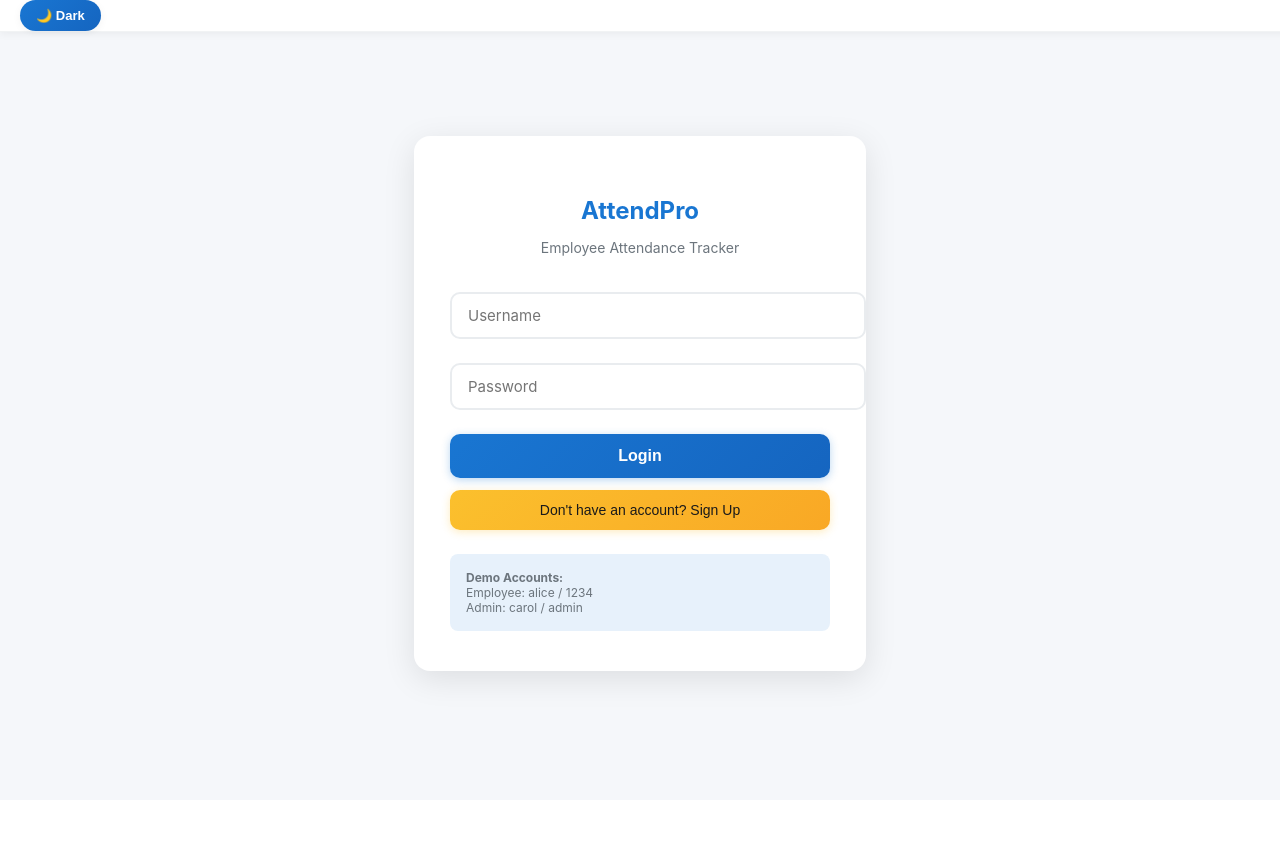
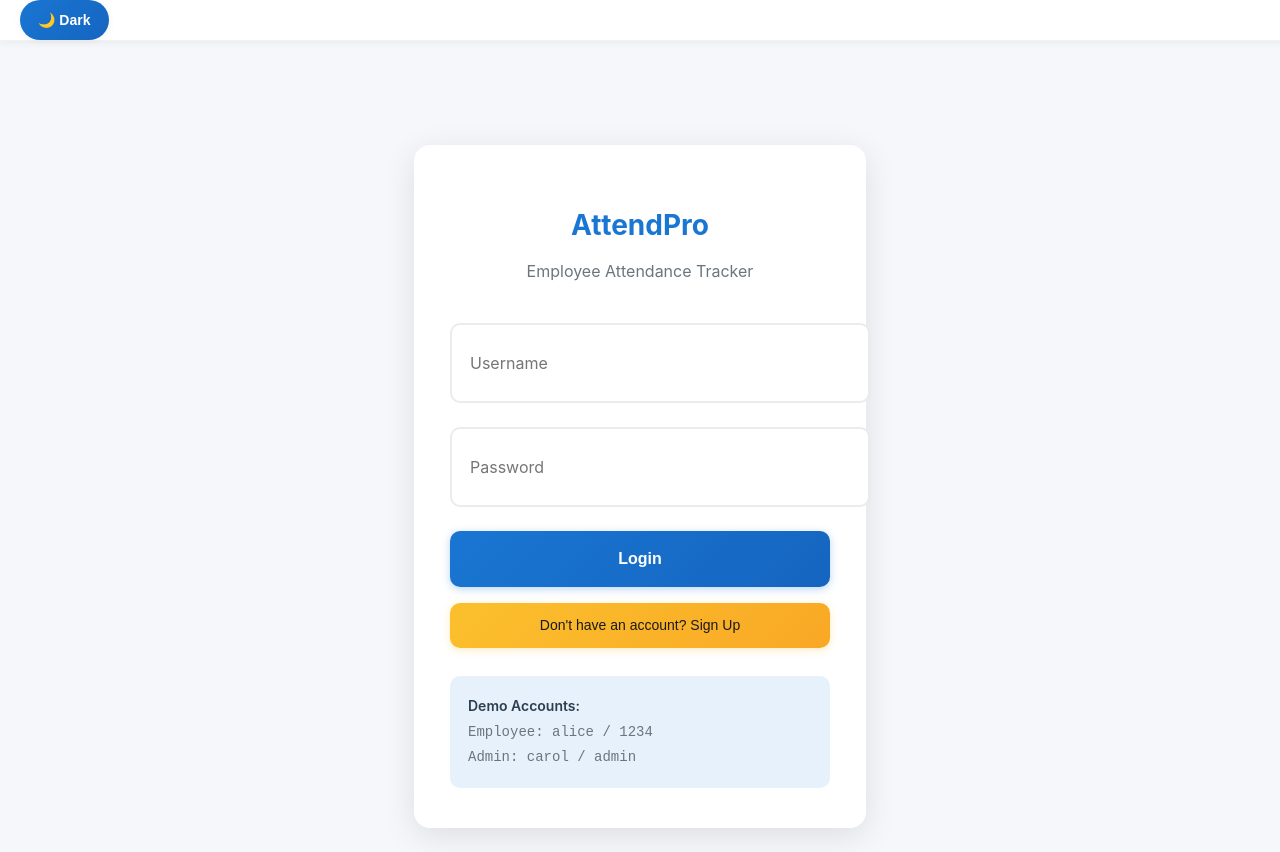
Before and after one commit to DarssiniRamesh/attendpro-dashboard-108619-108632, a React (Create React App) app in the folder frontend_dashboard/: page / in a window 1280 px wide. Before the commit the page ends 800 px from the top, so only its background shows below. Built offline with nearby package versions, Linux system fonts and the light colour scheme; the HTML template or start-up script is replaced by a standard one.

Commit message:
CheckPoint - cg6269c98a

```diff
--- a/frontend_dashboard/src/App.css
+++ b/frontend_dashboard/src/App.css
@@ -1,4 +1,4 @@
-/* CSS Variables for Theme Management */
+ /* CSS Variables for Theme Management */
 :root {
   /* Light theme colors */
   --bg-primary: #f5f7fa;
@@ -16,6 +16,30 @@
   --warning-color: #ffc107;
   --error-color: #dc3545;
   --info-color: #17a2b8;
+
+  /* Typography Scale - Accessible font sizes */
+  --font-size-xs: 12px;
+  --font-size-sm: 14px;
+  --font-size-base: 16px;
+  --font-size-lg: 18px;
+  --font-size-xl: 20px;
+  --font-size-2xl: 24px;
+  --font-size-3xl: 28px;
+  --font-size-4xl: 32px;
+  --font-size-5xl: 36px;
+
+  /* Line Heights */
+  --line-height-tight: 1.25;
+  --line-height-normal: 1.5;
+  --line-height-relaxed: 1.75;
+
+  /* Font Weights */
+  --font-weight-light: 300;
+  --font-weight-normal: 400;
+  --font-weight-medium: 500;
+  --font-weight-semibold: 600;
+  --font-weight-bold: 700;
+  --font-weight-extrabold: 800;
 }
 
 [data-theme="dark"] {
@@ -85,15 +109,16 @@
   color: white;
   border: none;
   border-radius: 25px;
-  padding: 8px 16px;
-  font-size: 13px;
-  font-weight: 600;
+  padding: 10px 18px;
+  font-size: var(--font-size-sm);
+  font-weight: var(--font-weight-semibold);
   cursor: pointer;
   transition: all 0.3s ease;
   box-shadow: 0 2px 8px var(--shadow-light);
   display: flex;
   align-items: center;
-  gap: 6px;
+  gap: 8px;
+  min-height: 40px;
 }
 
 .theme-toggle:hover {
@@ -189,16 +214,20 @@
 .data-table th {
   background: var(--bg-tertiary);
   color: var(--text-primary);
-  font-weight: 600;
-  padding: 16px;
+  font-weight: var(--font-weight-semibold);
+  font-size: var(--font-size-base);
+  padding: 18px;
   text-align: left;
   border-bottom: 2px solid var(--border-color);
+  line-height: var(--line-height-normal);
 }
 
 .data-table td {
-  padding: 14px 16px;
+  padding: 16px 18px;
   border-bottom: 1px solid var(--border-light);
   color: var(--text-primary);
+  font-size: var(--font-size-base);
+  line-height: var(--line-height-normal);
 }
 
 .data-table tr:hover {
@@ -290,31 +319,32 @@
   }
 
   .theme-toggle {
-    padding: 6px 12px;
-    font-size: 12px;
+    padding: 8px 14px;
+    font-size: var(--font-size-sm);
+    min-height: 36px;
   }
 
   .dashboard-card {
-    padding: 16px;
-    min-height: 150px;
+    padding: 20px;
+    min-height: 160px;
   }
 
   .dashboard-grid {
     grid-template-columns: 1fr;
-    gap: 16px;
+    gap: 18px;
   }
 
   .dashboard-grid-2,
   .dashboard-grid-3,
   .dashboard-grid-4 {
     grid-template-columns: 1fr;
-    gap: 14px;
+    gap: 16px;
   }
 
   .data-table th,
   .data-table td {
-    padding: 10px 6px;
-    font-size: 13px;
+    padding: 12px 8px;
+    font-size: var(--font-size-sm);
   }
 
   .data-table {
@@ -369,22 +399,23 @@
 
 @media (max-width: 480px) {
   .app-main-content main {
-    padding: 16px;
+    padding: 18px;
   }
 
   .dashboard-card {
-    padding: 14px;
-    min-height: 120px;
+    padding: 16px;
+    min-height: 140px;
   }
 
   .App-header {
-    padding: 0 16px;
-    min-height: 50px;
+    padding: 0 18px;
+    min-height: 56px;
   }
 
   .theme-toggle {
-    padding: 4px 8px;
-    font-size: 11px;
+    padding: 6px 12px;
+    font-size: var(--font-size-xs);
+    min-height: 32px;
   }
 }
 
@@ -503,17 +534,26 @@
 .text-secondary { color: var(--text-secondary); }
 .text-accent { color: var(--text-accent); }
 
-.font-normal { font-weight: 400; }
-.font-medium { font-weight: 500; }
-.font-semibold { font-weight: 600; }
-.font-bold { font-weight: 700; }
+.font-light { font-weight: var(--font-weight-light); }
+.font-normal { font-weight: var(--font-weight-normal); }
+.font-medium { font-weight: var(--font-weight-medium); }
+.font-semibold { font-weight: var(--font-weight-semibold); }
+.font-bold { font-weight: var(--font-weight-bold); }
+.font-extrabold { font-weight: var(--font-weight-extrabold); }
 
-.text-sm { font-size: 14px; }
-.text-base { font-size: 16px; }
-.text-lg { font-size: 18px; }
-.text-xl { font-size: 20px; }
-.text-2xl { font-size: 24px; }
-.text-3xl { font-size: 30px; }
+.leading-tight { line-height: var(--line-height-tight); }
+.leading-normal { line-height: var(--line-height-normal); }
+.leading-relaxed { line-height: var(--line-height-relaxed); }
+
+.text-xs { font-size: var(--font-size-xs); }
+.text-sm { font-size: var(--font-size-sm); }
+.text-base { font-size: var(--font-size-base); }
+.text-lg { font-size: var(--font-size-lg); }
+.text-xl { font-size: var(--font-size-xl); }
+.text-2xl { font-size: var(--font-size-2xl); }
+.text-3xl { font-size: var(--font-size-3xl); }
+.text-4xl { font-size: var(--font-size-4xl); }
+.text-5xl { font-size: var(--font-size-5xl); }
 
 .overflow-hidden { overflow: hidden; }
 .overflow-x-auto { overflow-x: auto; }
--- a/frontend_dashboard/src/components/Sidebar.js
+++ b/frontend_dashboard/src/components/Sidebar.js
@@ -9,14 +9,18 @@ function SidebarButton({ label, onClick, active, style }) {
         background: active ? "#1976d2" : "transparent",
         color: active ? "#fff" : "var(--text-primary)",
         border: "none",
-        padding: "10px 24px",
-        borderRadius: 6,
+        padding: "12px 24px",
+        borderRadius: 8,
         textAlign: "left",
-        fontWeight: 500,
-        fontSize: 16,
-        transition: "background 0.1s",
-        margin: "3px 12px",
+        fontWeight: "var(--font-weight-medium)",
+        fontSize: "var(--font-size-base)",
+        lineHeight: "var(--line-height-normal)",
+        transition: "all 0.2s ease",
+        margin: "4px 12px",
         cursor: "pointer",
+        minHeight: "44px",
+        display: "flex",
+        alignItems: "center",
         ...style,
       }}
     >
@@ -66,10 +70,11 @@ function Sidebar({ user, setView, handleLogout, view }) {
     >
       <h2 style={{
         color: "#1976d2", // primary
-        margin: "0 0 25px 22px",
-        fontWeight: 700,
-        fontSize: 20,
-        letterSpacing: 2,
+        margin: "0 0 28px 24px",
+        fontWeight: "var(--font-weight-bold)",
+        fontSize: "var(--font-size-xl)",
+        letterSpacing: "0.5px",
+        lineHeight: "var(--line-height-tight)",
       }}>AttendPro</h2>
       <div style={{ flex: 1 }}>
         {navs.map(({ label, view: v }) => (
@@ -87,8 +92,16 @@ function Sidebar({ user, setView, handleLogout, view }) {
         active={false}
         style={{ marginBottom: 28, color: "#d32f2f" }}
       />
-      <div style={{ fontSize: 13, color: "var(--text-secondary)", margin: "12px" }}>
-        <strong>{user.name}</strong><br />({user.role})
+      <div style={{
+        fontSize: "var(--font-size-sm)",
+        color: "var(--text-secondary)",
+        margin: "16px 20px",
+        lineHeight: "var(--line-height-normal)"
+      }}>
+        <strong style={{ fontWeight: "var(--font-weight-semibold)" }}>
+          {user.name}
+        </strong><br />
+        <span style={{ fontSize: "var(--font-size-xs)" }}>({user.role})</span>
       </div>
     </nav>
   );
--- a/frontend_dashboard/src/pages/Login.js
+++ b/frontend_dashboard/src/pages/Login.js
@@ -36,9 +36,11 @@ function Login({ handleLogin, setView }) {
       <h2
         style={{
           color: "#1976d2",
-          fontWeight: 700,
-          marginBottom: 8,
+          fontWeight: "var(--font-weight-bold)",
+          fontSize: "var(--font-size-3xl)",
+          marginBottom: 12,
           textAlign: "center",
+          lineHeight: "var(--line-height-tight)",
         }}
       >
         AttendPro
@@ -46,9 +48,10 @@ function Login({ handleLogin, setView }) {
       <p
         style={{
           color: "var(--text-secondary)",
-          marginBottom: 32,
+          marginBottom: 36,
           textAlign: "center",
-          fontSize: 14,
+          fontSize: "var(--font-size-base)",
+          lineHeight: "var(--line-height-normal)",
         }}
       >
         Employee Attendance Tracker
@@ -96,9 +99,10 @@ function Login({ handleLogin, setView }) {
           style={{
             ...mainBtnStyle,
             width: '100%',
-            marginBottom: 12,
-            padding: '12px 20px',
-            fontSize: 16,
+            marginBottom: 16,
+            padding: '16px 20px',
+            fontSize: "var(--font-size-base)",
+            fontWeight: "var(--font-weight-semibold)",
           }}
           type="submit"
         >
@@ -120,16 +124,21 @@ function Login({ handleLogin, setView }) {
       </form>
 
       <div style={{
-        marginTop: 24,
-        padding: '16px',
+        marginTop: 28,
+        padding: '18px',
         background: 'rgba(25, 118, 210, 0.1)',
-        borderRadius: 8,
-        fontSize: 12,
+        borderRadius: 10,
+        fontSize: "var(--font-size-sm)",
         color: 'var(--text-secondary)',
+        lineHeight: "var(--line-height-relaxed)",
       }}>
-        <strong>Demo Accounts:</strong><br />
-        Employee: alice / 1234<br />
-        Admin: carol / admin
+        <strong style={{ fontWeight: "var(--font-weight-semibold)", color: "var(--text-primary)" }}>
+          Demo Accounts:
+        </strong><br />
+        <span style={{ fontFamily: "monospace", fontSize: "var(--font-size-sm)" }}>
+          Employee: alice / 1234<br />
+          Admin: carol / admin
+        </span>
       </div>
     </div>
   );
--- a/frontend_dashboard/src/styles/constants.js
+++ b/frontend_dashboard/src/styles/constants.js
@@ -17,14 +17,16 @@ export const inputStyle = {
   width: "100%",
   borderRadius: 10,
   border: "2px solid var(--border-color)",
-  padding: "12px 16px",
-  fontSize: 15,
+  padding: "14px 18px",
+  fontSize: "var(--font-size-base)",
+  lineHeight: "var(--line-height-normal)",
   marginTop: "4px",
   background: "var(--bg-secondary)",
   color: "var(--text-primary)",
   transition: "all 0.3s ease",
   outline: "none",
   fontFamily: "inherit",
+  minHeight: "48px",
 };
 
 export const mainBtnStyle = {
@@ -32,16 +34,17 @@ export const mainBtnStyle = {
   color: "#fff",
   border: "none",
   borderRadius: 10,
-  padding: "12px 24px",
-  fontWeight: 600,
-  fontSize: 15,
+  padding: "14px 28px",
+  fontWeight: "var(--font-weight-semibold)",
+  fontSize: "var(--font-size-base)",
+  lineHeight: "var(--line-height-normal)",
   cursor: "pointer",
   marginRight: 8,
   transition: "all 0.3s ease",
   boxShadow: "0 2px 8px rgba(25, 118, 210, 0.3)",
   position: "relative",
   overflow: "hidden",
-  minHeight: "44px",
+  minHeight: "48px",
   display: "flex",
   alignItems: "center",
   justifyContent: "center",
@@ -53,15 +56,16 @@ export const secBtnStyle = {
   color: "#1a1a1a",
   border: "none",
   borderRadius: 10,
-  padding: "10px 20px",
-  fontWeight: 500,
-  fontSize: 14,
+  padding: "12px 24px",
+  fontWeight: "var(--font-weight-medium)",
+  fontSize: "var(--font-size-sm)",
+  lineHeight: "var(--line-height-normal)",
   cursor: "pointer",
   marginRight: 8,
   marginTop: 8,
   transition: "all 0.3s ease",
   boxShadow: "0 2px 8px rgba(251, 192, 45, 0.3)",
-  minHeight: "40px",
+  minHeight: "44px",
   display: "flex",
   alignItems: "center",
   justifyContent: "center",
@@ -73,14 +77,19 @@ export const dangerBtnStyle = {
   color: "#fff",
   border: "none",
   borderRadius: 10,
-  padding: "10px 20px",
-  fontWeight: 500,
-  fontSize: 14,
+  padding: "12px 24px",
+  fontWeight: "var(--font-weight-medium)",
+  fontSize: "var(--font-size-sm)",
+  lineHeight: "var(--line-height-normal)",
   cursor: "pointer",
   marginRight: 8,
   marginTop: 8,
   transition: "all 0.3s ease",
   boxShadow: "0 2px 8px rgba(211, 47, 47, 0.3)",
+  minHeight: "44px",
+  display: "flex",
+  alignItems: "center",
+  justifyContent: "center",
 };
 
 export const successBtnStyle = {
@@ -88,14 +97,19 @@ export const successBtnStyle = {
   color: "#fff",
   border: "none",
   borderRadius: 10,
-  padding: "10px 20px",
-  fontWeight: 500,
-  fontSize: 14,
+  padding: "12px 24px",
+  fontWeight: "var(--font-weight-medium)",
+  fontSize: "var(--font-size-sm)",
+  lineHeight: "var(--line-height-normal)",
   cursor: "pointer",
   marginRight: 8,
   marginTop: 8,
   transition: "all 0.3s ease",
   boxShadow: "0 2px 8px rgba(76, 175, 80, 0.3)",
+  minHeight: "44px",
+  display: "flex",
+  alignItems: "center",
+  justifyContent: "center",
 };
 
 export const dataTableStyle = {
```
Also changed, not shown: frontend_dashboard/src/components/Calendar.js (+41 -7 lines), frontend_dashboard/src/pages/AdminDashboard.js (+73 -11 lines).
